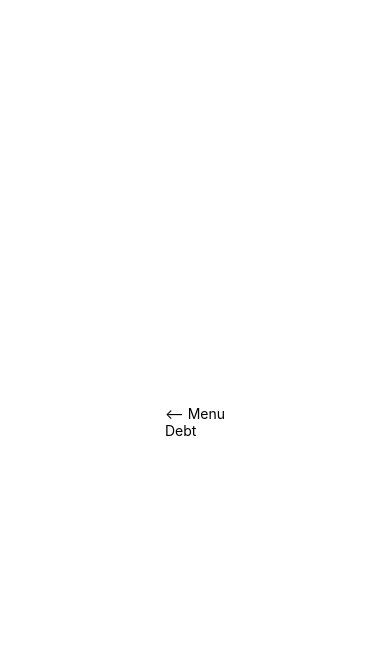
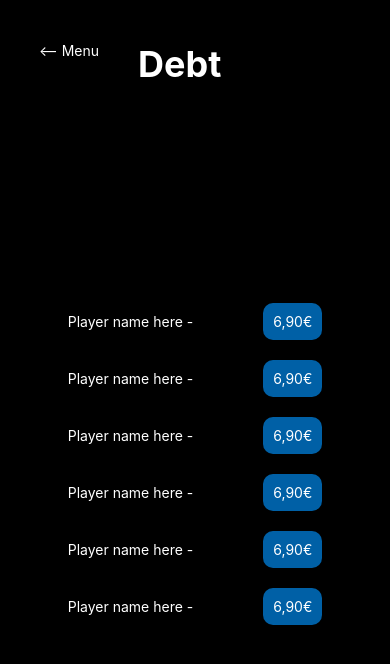
Before and after one commit to JoonatanSil/Life-Counter, a React Native app: screen / in a window 390 px wide. Shown: the top 664 px of the page. Built offline with nearby package versions, Linux system fonts and the light colour scheme.

Commit message:
added debt items

```diff
--- /dev/null
+++ b/components/DebtListItem.js
@@ -0,0 +1,30 @@
+import React from 'react';
+import { StyleSheet, Text, View, Dimensions, TouchableOpacity } from 'react-native';
+
+const MenuItem = (props) => {
+    return (
+        <View style={styles.container}>
+            <Text style={{ color: "white", marginRight: 70 }}>
+                Player name here -
+            </Text>
+            <TouchableOpacity style={styles.debtButton}>
+                <Text style={{ color: "white" }}>6,90€</Text>
+            </TouchableOpacity>
+        </View>
+    )
+}
+const styles = StyleSheet.create({
+    container: {
+        flexDirection: "row",
+        margin: 10,
+        alignItems: "center"
+    },
+    debtButton: {
+        backgroundColor: "#0060A6",
+        borderRadius: 10,
+        padding: 10
+    },
+
+});
+
+export default MenuItem;
--- a/screens/DebtSceen.js
+++ b/screens/DebtSceen.js
@@ -1,5 +1,6 @@
 import React from "react";
 import { StyleSheet, SafeAreaView, Text, View, Dimensions, TouchableOpacity } from "react-native";
+import DebtListItem from '../components/DebtListItem';
 
 const windowWidth = Dimensions.get("window").width;
 const windowHeight = Dimensions.get("window").height;
@@ -13,6 +14,14 @@ const CounterScreen = ({ navigation }) => {
                 </TouchableOpacity>
                 <Text style={styles.headerText}>Debt</Text>
             </View>
+            <View style={styles.debtListContainer}>
+                <DebtListItem />
+                <DebtListItem />
+                <DebtListItem />
+                <DebtListItem />
+                <DebtListItem />
+                <DebtListItem />
+            </View>
         </SafeAreaView>
     );
 };
@@ -20,9 +29,36 @@ const CounterScreen = ({ navigation }) => {
 const styles = StyleSheet.create({
     container: {
         flex: 1,
-        backgroundColor: "#fff",
-        alignItems: "center",
-        justifyContent: "center",
+        backgroundColor: "black",
+        paddingHorizontal: windowWidth * 0.05,
+        paddingTop: windowHeight * 0.05,
+        paddingBottom: 300
+    },
+    header: {
+        flex: 1,
+        flexDirection: "row",
+    },
+    headerText: {
+        color: "white",
+        fontWeight: "bold",
+        fontSize: 36
+    },
+    debtListContainer: {
+        flex: 1,
+        flexDirection: "column",
+        alignItems: "center"
+    },
+    debtListText: {
+        color: "white"
+    },
+    menuButton: {
+        paddingHorizontal: windowWidth * 0.05,
+        //paddingTop: windowHeight * 0.10,
+    },
+    menuButtonText: {
+        paddingHorizontal: windowWidth * 0.05,
+        //paddingTop: windowHeight * 0.10,
+        color: "white",
     },
 });
 export default CounterScreen;
```
